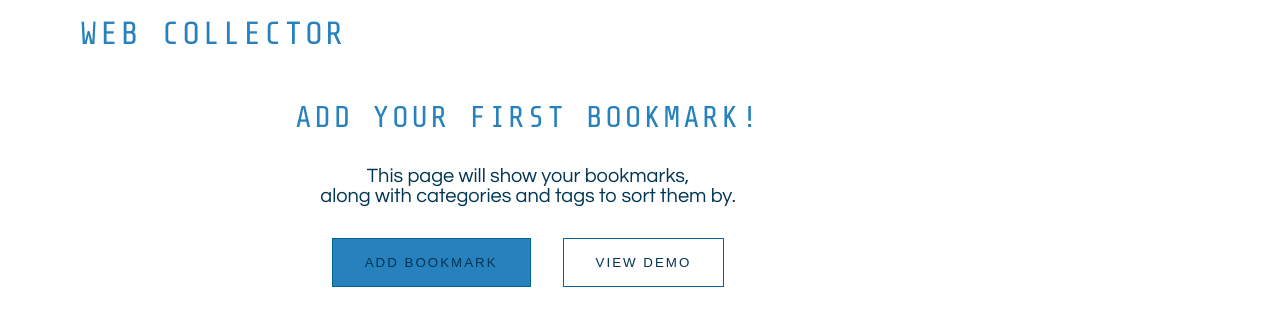
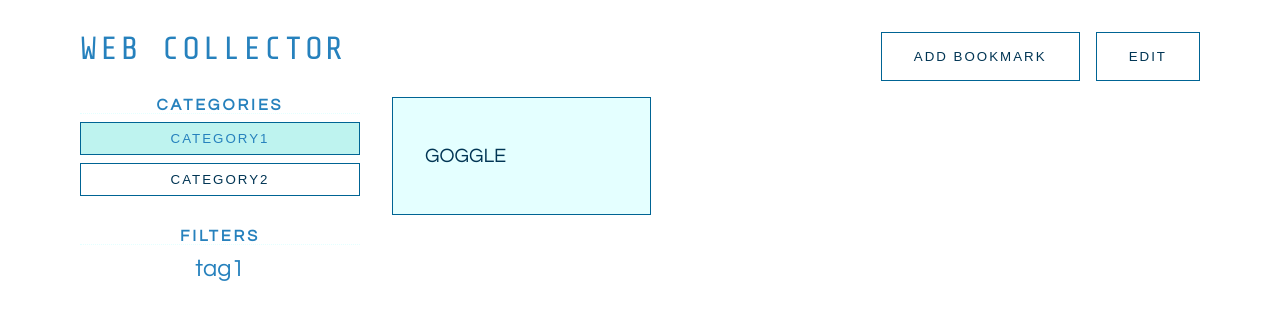
Before and after one commit to mistyb01/web-collector, a React (Create React App) app: page /demo in a window 1280 px wide. Shown: the top 326 px of the page. Built offline with nearby package versions, Linux system fonts and the light colour scheme.

Commit message:
demo mode loads correct bookmarks. editor/add is yet to work.

```diff
--- a/src/App.tsx
+++ b/src/App.tsx
@@ -9,7 +9,6 @@ import { HashRouter, Route, Routes,  } from 'react-router-dom';
 import Home from './Home';
 
 const App:FC = () => {
-
   const [bookmarkData, setBookmarkData] = useLocalStorage('bookmarkData', mockData);
 
   function handleAddToBookmarks(newData:BookmarkType) {
@@ -37,7 +36,8 @@ const App:FC = () => {
           {/* for gh-pages to work, change '/' to '/<repo-name>' */}
           <Route path=''
             element={
-              <Home bookmarkData={bookmarkData} />}
+              <Home bookmarkData={bookmarkData}
+              isDemo={false}/>}
           />
           <Route path='/add'
             element={
@@ -53,6 +53,12 @@ const App:FC = () => {
                 updateTheme={(newTheme: string) => setTheme(newTheme)}
                 currentTheme={theme}/>}
           />
+            <Route path='/demo'
+            element={
+              <Home
+                bookmarkData={mockData}
+                isDemo={true}/>}
+              />
         </Routes>
     </HashRouter>
     </div>
--- a/src/Home.tsx
+++ b/src/Home.tsx
@@ -7,7 +7,8 @@ import { Link } from 'react-router-dom';
 import AnimatedPage from './AnimatedPage';
 
 interface Props {
-  bookmarkData: BookmarkType[]
+  bookmarkData: BookmarkType[],
+  isDemo: boolean
 }
 
 export const Home: React.FC<Props> = (props) => {
@@ -33,14 +34,14 @@ export const Home: React.FC<Props> = (props) => {
    <AnimatedPage>
     <header className="vertical-space">
           <h1 className="header-logo">web collector</h1>
-            {localStorage.getItem('bookmarkData') !== null &&
+            {props.bookmarkData.length !== 0 &&
           <div className="header-buttons horizontal-space">
             <Link to='/add'><button className="header__button">add bookmark</button></Link>
             <Link to='/edit'><button className="header__button">edit</button></Link>
           </div>}
     </header>
     <main className="home-container">
-    {localStorage.getItem('bookmarkData') !== null ?
+    {props.bookmarkData.length !== 0 ?
     <>
     <div className="filter-menu">
         <h3 className="filter-menu__header">categories</h3>
--- a/src/data/static-data.ts
+++ b/src/data/static-data.ts
@@ -2,7 +2,8 @@ import { BookmarkType } from '../@types/app';
 var uniqid = require('uniqid');
 
 const mockData: BookmarkType[] = [
-    {id: uniqid(), name: "", url: "", description:"", category: "", tag: ""},
+    {id: uniqid(), name: "goggle", url: "google.com", description:"", category: "category1", tag: "tag1"},
+    {id: uniqid(), name: "utob", url: "google.com", description:"", category: "category2", tag: "tag2"},
   ];
 
   export default mockData;
```
